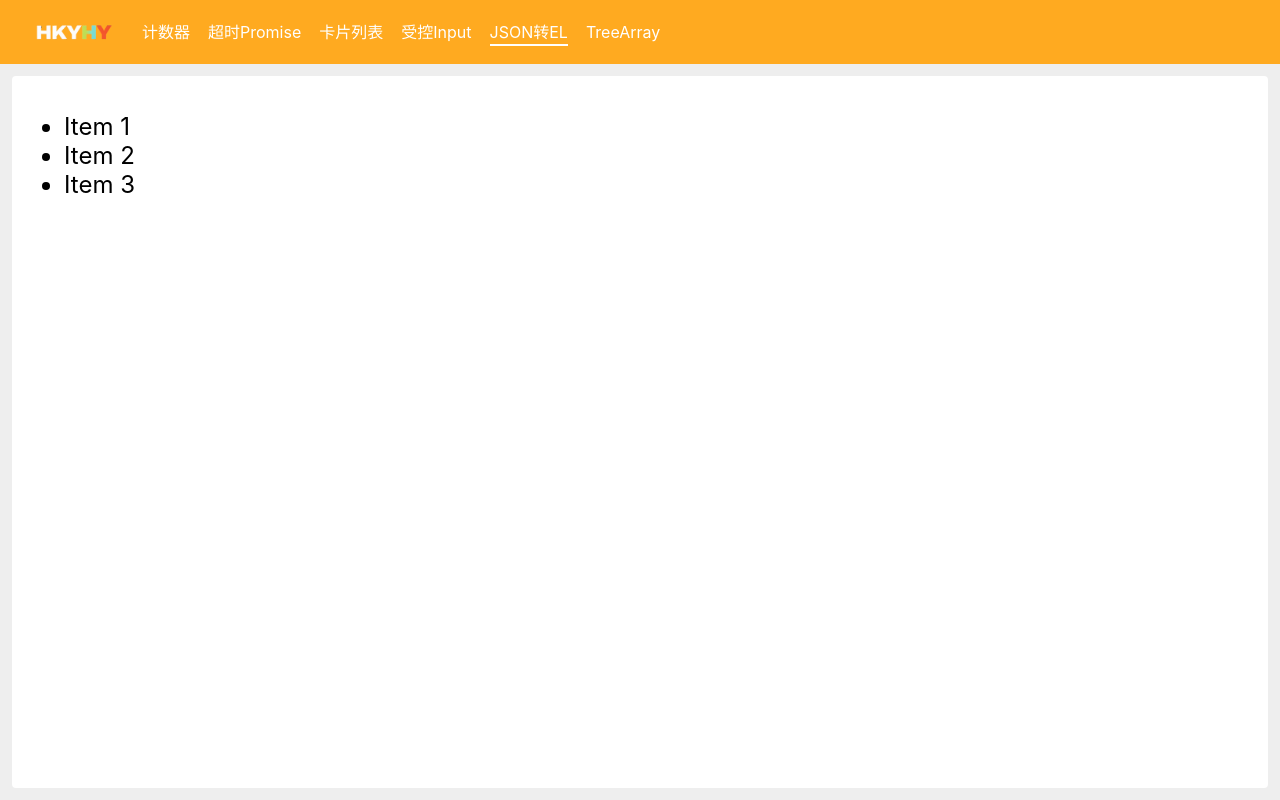
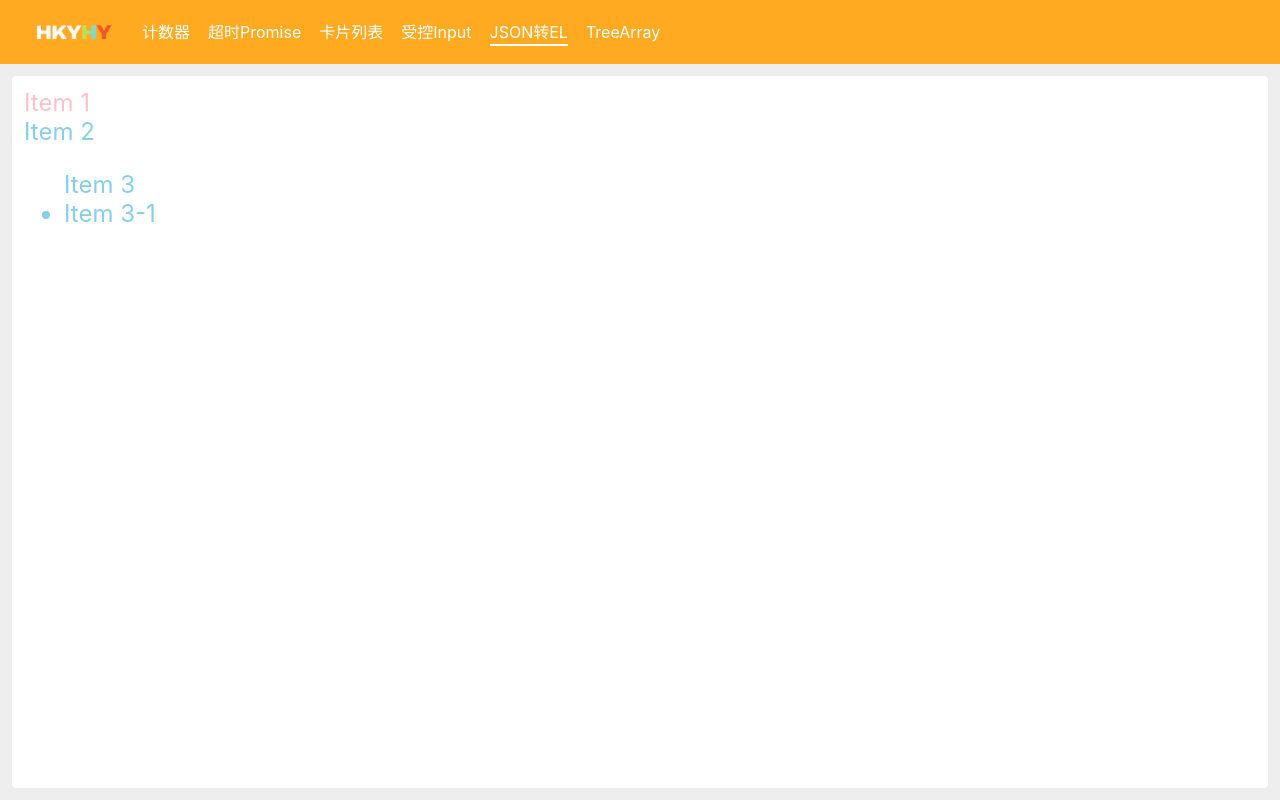
Before and after one commit to Meetacoo/interview, a React (Create React App) app: page /json-el in a window 1280 px wide. Built offline with nearby package versions, Linux system fonts and the light colour scheme.

Commit message:
feat: 添加属性

```diff
--- a/src/pages/JsonToEl/index.js
+++ b/src/pages/JsonToEl/index.js
@@ -1,12 +1,13 @@
 import {useEffect} from "react";
 
 const jsonData = {
-  tagName: 'ul',
+  tagName: 'div',
   children: [
-    { tagName: 'li', textContent: 'Item 1' },
-    { tagName: 'li', textContent: 'Item 2' },
-    { tagName: 'li', textContent: 'Item 3' }
-  ]
+    { tagName: 'div', textContent: 'Item 1', attributes: {style: "color: pink"} },
+    { tagName: 'div', textContent: 'Item 2' },
+    { tagName: 'ul', textContent: 'Item 3', children: [{ tagName: 'li', textContent: 'Item 3-1' }] }
+  ],
+  attributes: {style: "color: skyblue"}
 };
 
 const createElementFromJSON = (json) => {
```
